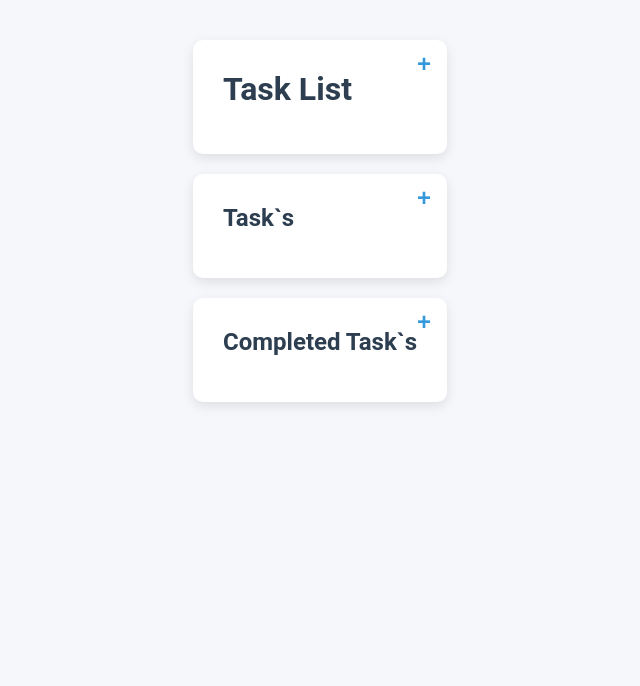
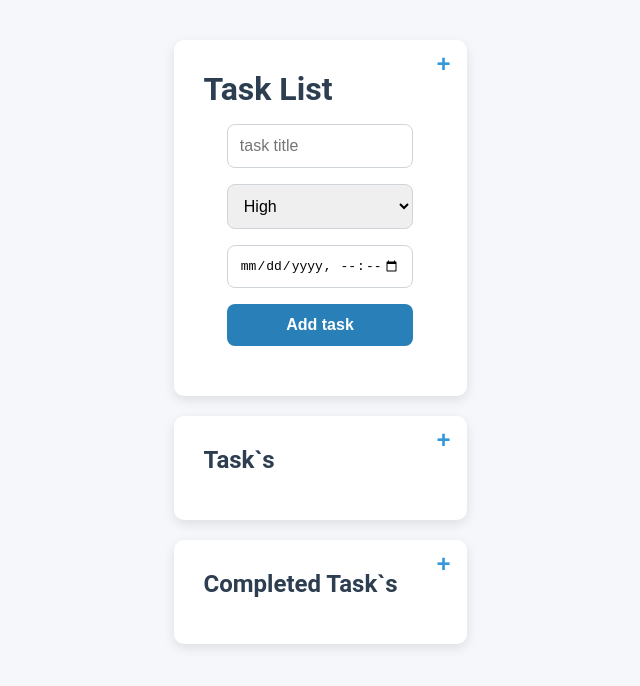
Before and after one commit to NikitaTichonow/tasklist-react-app, a React (Vite) app: page / in a window 1280 px wide. Shown: the top 686 px of the page, without its empty margins (320-960 px from the left). Built offline with nearby package versions, Linux system fonts and the light colour scheme.

Commit message:
add component TaskForm

```diff
--- a/src/App.jsx
+++ b/src/App.jsx
@@ -1,9 +1,12 @@
+import TaskForm from "./components/TaskForm";
+
 function App() {
   return (
     <div className="app">
       <div className="task-container">
         <h1>Task List</h1>
         <button className="close-button">+</button>
+        <TaskForm />
       </div>
       <div className="completed-task-container">
         <h2>Task`s</h2>
--- /dev/null
+++ b/src/components/TaskForm.jsx
@@ -0,0 +1,14 @@
+function TaskForm() {
+    return <form action="" className="task-form">
+        <input type="text" value={""} placeholder="task title" required/>
+        <select value={""}>
+            <option value={"High"}>High</option>
+            <option value={"Medium"}>Medium</option>
+            <option value={"Low"}>Low</option>
+        </select>
+        <input type="datetime-local" required value={""}/>
+        <button type="submit">Add task</button>
+    </form>
+}
+
+export default TaskForm
```
